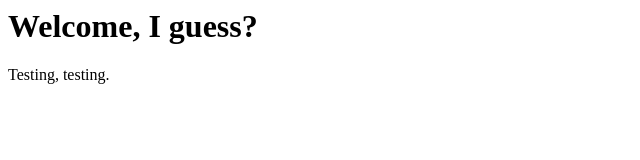
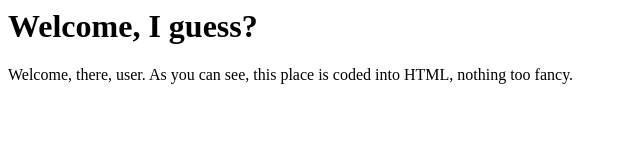
Before and after one commit to demolowis/AwesomePrivacy-btw, a plain HTML site: page index.html in a window 1280 px wide. Shown: the whole page, without its empty margins (0-640 px from the left). Drawn offline with Linux system fonts and the light colour scheme.

Commit message:
Update index.html
Test

```diff
--- a/index.html
+++ b/index.html
@@ -1,6 +1,8 @@
 <html>
   <body>
     <h1>Welcome, I guess?</h1>
-    <p>Testing, testing.</p>
+    <p>Welcome, there, user.
+
+As you can see, this place is coded into HTML, nothing too fancy.</p>
   </body>
 </html>
```
